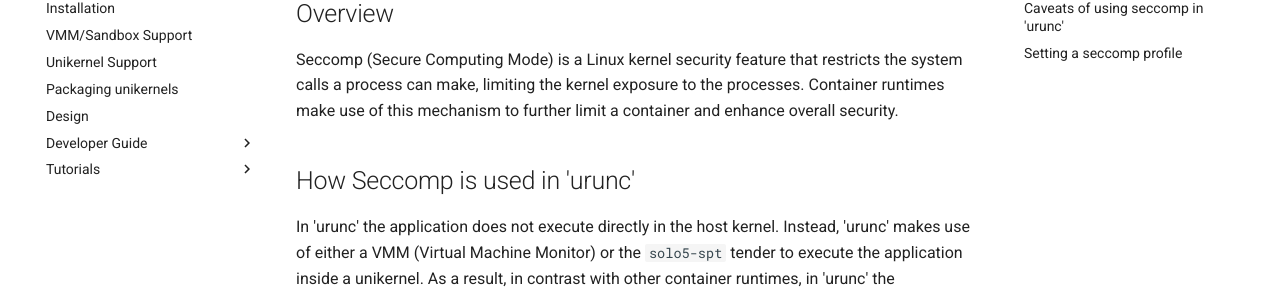
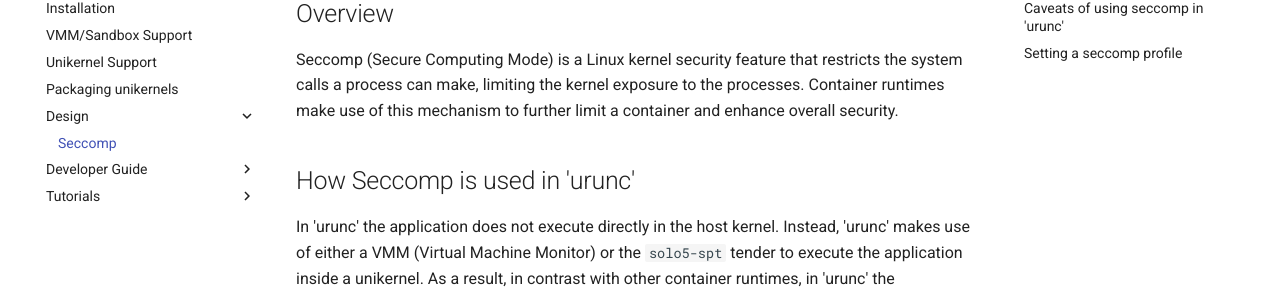
Before and after one commit to nubificus/urunc, an MkDocs documentation site: the page built from docs/design/seccomp.md, in a window 1280 px wide. Shown: the part 184-479 px from the top of the page. Built offline with MkDocs 1.6.1 and Material for MkDocs 9.7.7, drawn with Linux system fonts in a browser that asks for light colours.

Commit message:
docs(seccomp): Move seccomp document under design
Simply move seccomp document under the design section of the docs.

PR: https://github.com/nubificus/urunc/pull/59
Signed-off-by: Charalampos Mainas <cmainas@nubifucs.co.uk>
Signed-off-by: Anastassios Nanos <ananos@nubificus.co.uk>
Signed-off-by: Georgios Ntoutsos <gntouts@nubificus.co.uk>
Reviewed-by: Georgios Ntoutsos <gntouts@nubificus.co.uk>
Approved-by: Georgios Ntoutsos <gntouts@nubificus.co.uk>

```diff
--- a/docs/Seccomp.md
+++ b/docs/design/seccomp.md
@@ -1,3 +1,9 @@
+---
+layout: default
+title: "Seccomp"
+description: "Seccomp in urunc"
+---
+
 # Seccomp in Urunc
 
 ## Overview
```
